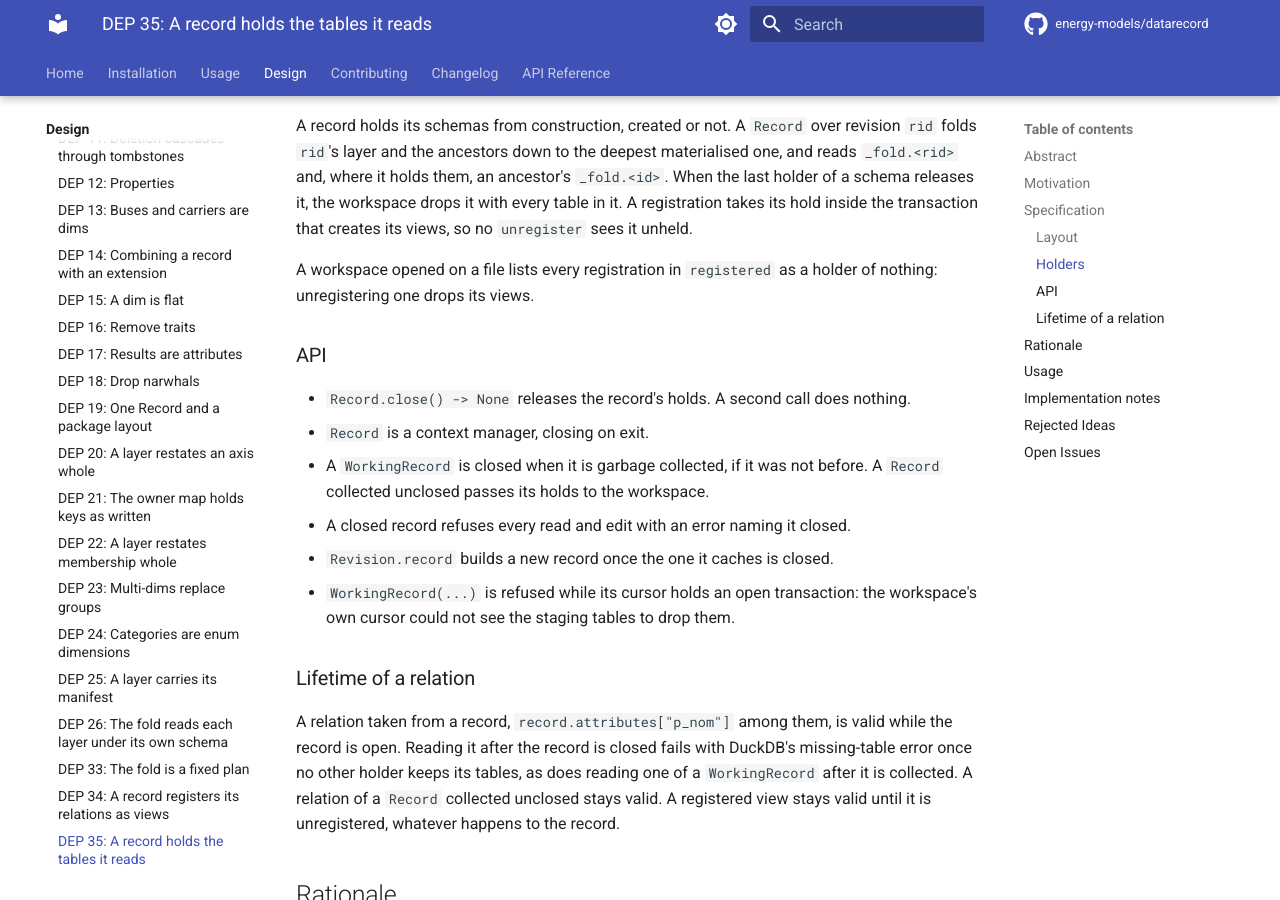
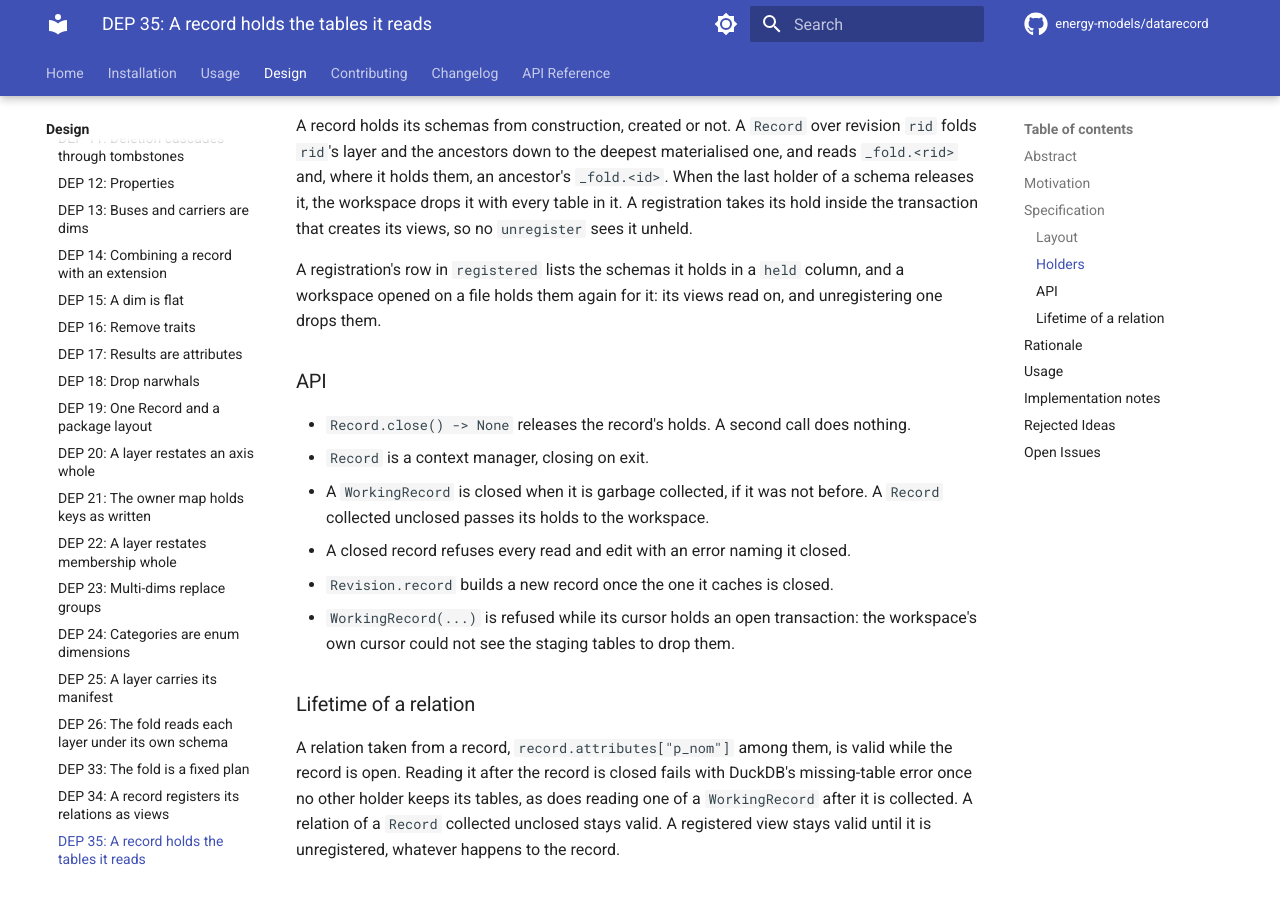
Before and after one commit to energy-models/datarecord, an MkDocs documentation site: the page built from docs/design/proposals/dep-0035-a-record-holds-the-tables-it-reads.md, in a window 1280 px wide and 900 px high, scrolled down 2120 px. Built offline with MkDocs 1.6.1 and Material for MkDocs 9.7.7, drawn with Linux system fonts in a browser that asks for light colours; comment, search, counter and statistics services are not loaded; some of the changed text lies outside the part shown.

Commit message:
fix: registrations and materialise keep folds right
A registration lists the schemas it holds in registered.held, which a
reopened workspace holds again, so a later record's close no longer drops
a fold its views read. materialise keeps the cached record rather than
abandoning it, so closing it drops its folds.

```diff
--- a/docs/design/proposals/dep-0035-a-record-holds-the-tables-it-reads.md
+++ b/docs/design/proposals/dep-0035-a-record-holds-the-tables-it-reads.md
@@ -56,7 +56,7 @@ DuckDB does not help. It drops a table a view reads without complaint, and the v
 
 A record holds its schemas from construction, created or not. A `Record` over revision `rid` folds `rid`'s layer and the ancestors down to the deepest materialised one, and reads `_fold.<rid>` and, where it holds them, an ancestor's `_fold.<id>`. When the last holder of a schema releases it, the workspace drops it with every table in it. A registration takes its hold inside the transaction that creates its views, so no `unregister` sees it unheld.
 
-A workspace opened on a file lists every registration in `registered` as a holder of nothing: unregistering one drops its views.
+A registration's row in `registered` lists the schemas it holds in a `held` column, and a workspace opened on a file holds them again for it: its views read on, and unregistering one drops them.
 
 ### API
 
@@ -128,4 +128,4 @@ The checks: a workspace that opens and closes records, edits and registrations i
 
 - Who unregisters an abandoned registration, and by what rule. Unregistering now frees its tables, so the rule decides how long they stay.
 - Whether a record's planned relations form a reference cycle with it, which would delay its finaliser to the cycle collector.
-- A workspace reopened on a file keeps an earlier run's `_staged` and `_fold` schemas, which its registrations may read and no record holds. Sweeping those no registration reads needs a registration to list its schemas in `registered`.
+- A workspace reopened on a file keeps an earlier run's `_staged` and `_fold` schemas, which its registrations may read and no record holds. Those no `held` column lists could be swept, and nothing does yet.
```
Also changed, not shown: CHANGELOG.md (+2 -1 lines), docs/design/open-questions.md (+1 -1 lines), docs/design/storage/store.md (+1 -1 lines), docs/design/storage/views.md (+1 -0 lines), 3 other files.
